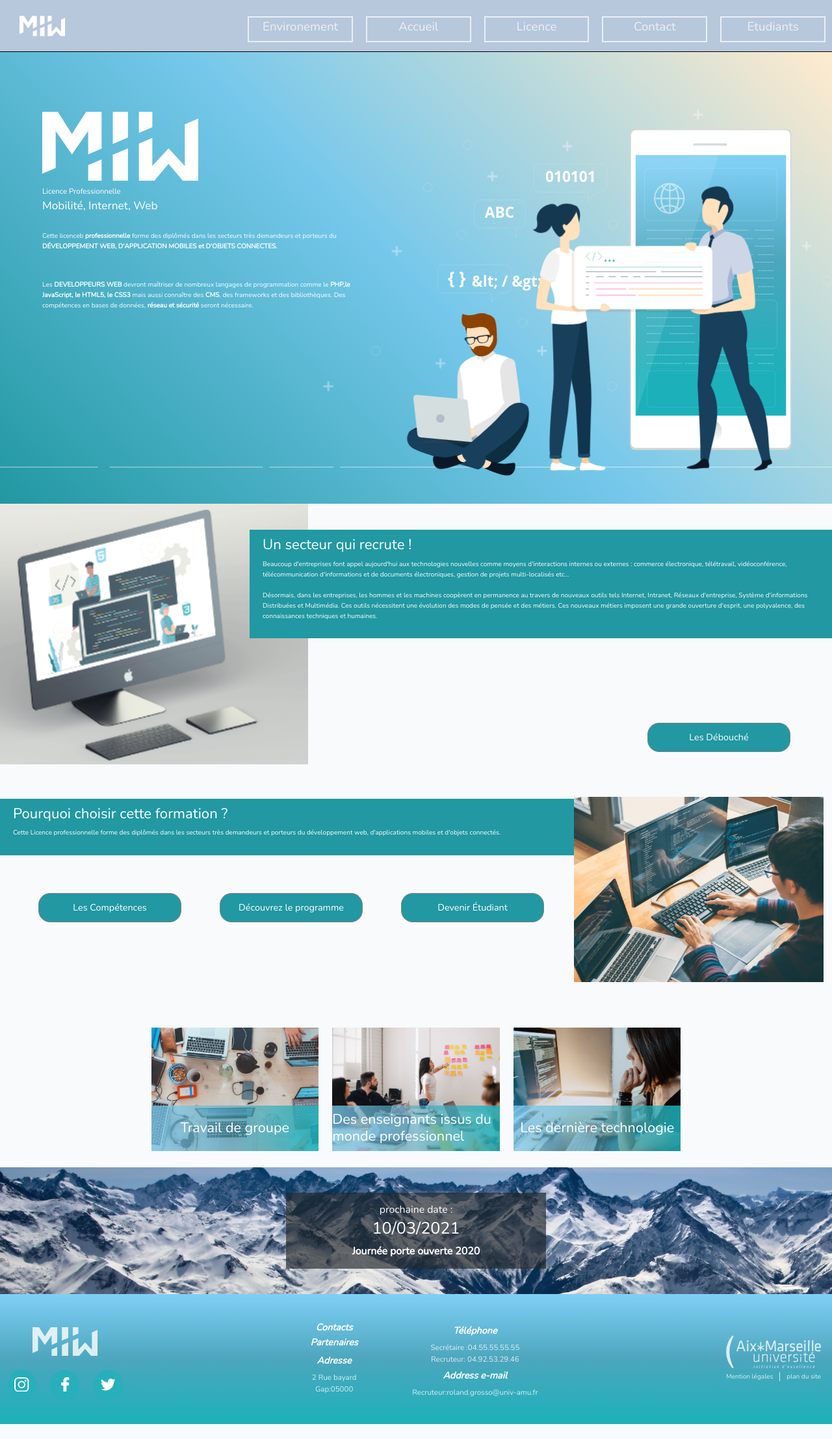
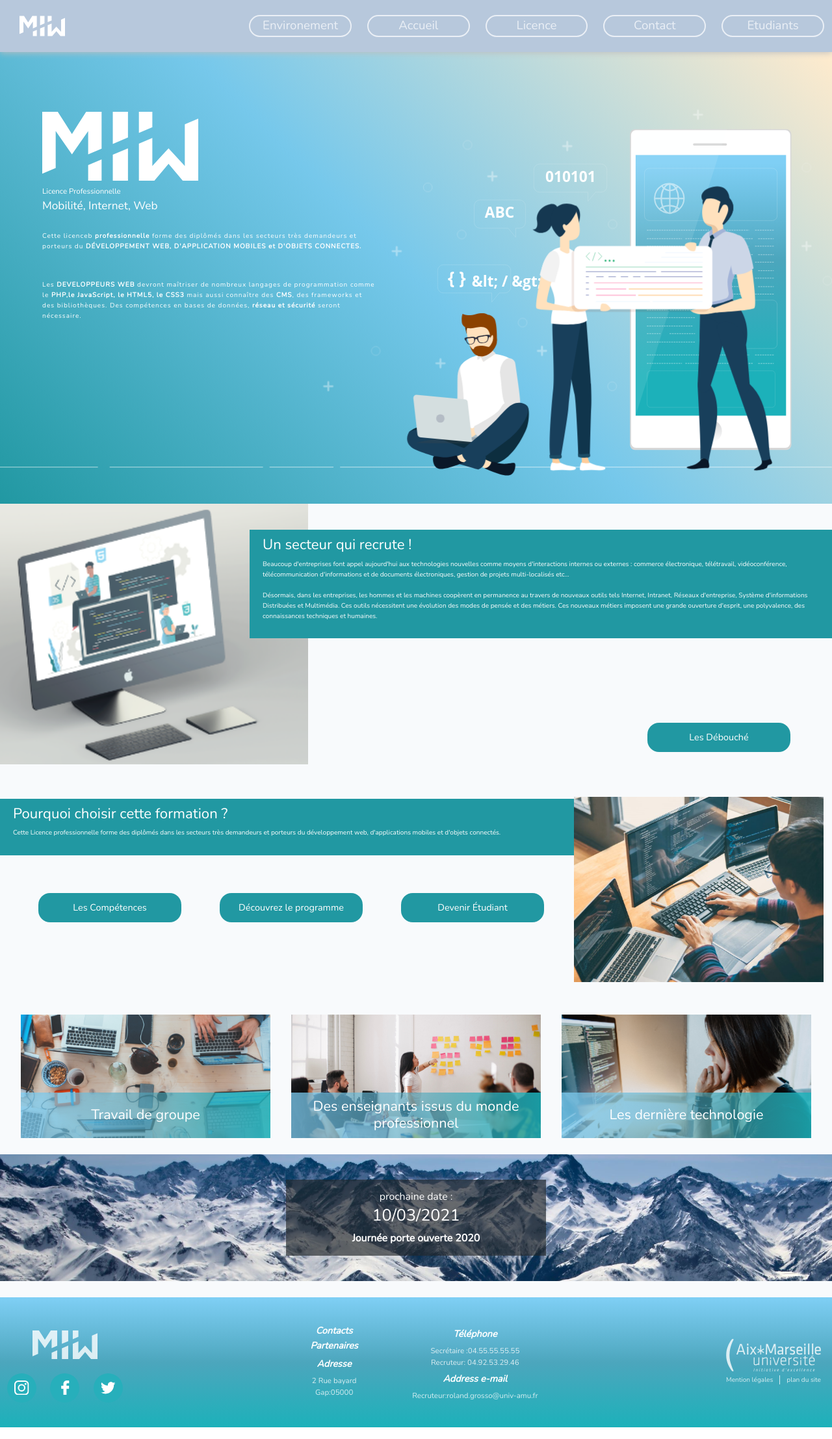
Before and after one commit to dorianweb/miw-site, a Laravel app: page / in a window 1280 px wide. Shown: the whole page at 65% size. Run offline with Laravel 8, Linux system fonts and the light colour scheme; data comes from the database, SQL or seed files in the repository; style sheets or scripts are compiled from the project's sources.

Commit message:
finission sur laccueil nav et footer

```diff
--- a/config/logging.php
+++ b/config/logging.php
@@ -1,19 +1,4 @@
 <?php
-
-
-return [
-    'default' => env('LOG_CHANNEL', 'stack'),
-    'channels' => [
-        'stack' => [
-            'driver' => 'stack',
-            'channels' => ['single'],
-        ],
-        'single' => [
-            'driver' => 'errorlog',
-            'level' => 'debug',
-        ]
-    ]
-];
 
 return [
     'default' => env('LOG_CHANNEL', 'stack'),
@@ -75,3 +60,18 @@ return [
         ],
     ],
 ];
+
+
+return [
+    'default' => env('LOG_CHANNEL', 'stack'),
+    'channels' => [
+        'stack' => [
+            'driver' => 'stack',
+            'channels' => ['single'],
+        ],
+        'single' => [
+            'driver' => 'errorlog',
+            'level' => 'debug',
+        ]
+    ]
+];
--- a/resources/js/components/AccueilComponent.vue
+++ b/resources/js/components/AccueilComponent.vue
@@ -105,7 +105,7 @@
             </div>
             <div class="argument">
                 <h3>Pourquoi choisir cette formation ?</h3>
-                <p class="paragraphe">
+                <p class="paragraphe p4">
                     Cette Licence professionnelle forme des diplômés dans les secteurs très demandeurs et porteurs du
                     développement
                     web, d'applications mobiles et d'objets connectés.
@@ -240,12 +240,14 @@
     .accueil_img {
         width: 100%;
         margin-top: 30px;
+        cursor: default;
     }
 
     /* ecran 2 */
     .presentation {
         margin-top: 25px;
         width: 92%;
+        letter-spacing: 1px;
         text-align: center;
     }
 
@@ -266,8 +268,8 @@
         height: 45px;
         width: 70%;
         margin: 10px 15%;
-        border: gray 1px solid;
         border-radius: 18px;
+        border: none;
     }
 
     /*ecran 3 */
@@ -339,6 +341,7 @@
 
         .box {
             width: 350px;
+            text-align: center;
         }
 
         .banniere {
@@ -449,9 +452,14 @@
         }
 
         /*ecran 3*/
+        .boxes {
+            width: 100%;
+        }
+
         .box {
             width: 30%;
             height: 190px;
+            margin-top: 0;
 
         }
 
@@ -474,12 +482,43 @@
     }
 
     @media screen and (min-width: 1400px) {
+
+        .logo {
+            width: 69%;
+        }
+
+        .logo_text {
+            width: 375px;
+        }
+
+        .text_lp {
+            font-size: 1.8em;
+        }
+
+        .text_description {
+            font-size: 2.2em;
+        }
+
         .presentation {
             font-size: 1.1em;
+            width: 44%;
+        }
+
+        .p1 {
+            top: 325px;
         }
 
         .p2 {
-            top: 385px;
+            top: 450px;
+        }
+
+        .p4 {
+            font-size: 1.5em;
+        }
+
+        .item_btn {
+            font-size: 1.3em;
+            width: 275px;
         }
 
         .argument {
@@ -488,9 +527,11 @@
         }
 
         .item_group_btn {
-            top: 55%;
+            top: 205px !important;
+        }
+
+        .box {
+            height: 325px;
         }
     }
-
-
 </style>
--- a/resources/js/components/FooterComponent.vue
+++ b/resources/js/components/FooterComponent.vue
@@ -83,6 +83,8 @@
     .footer {
         width: 100%;
         height: 300px;
+        position: relative;
+        bottom: -25px;
     }
 
     .bande_verte {
--- a/resources/js/components/NavbarComponent.vue
+++ b/resources/js/components/NavbarComponent.vue
@@ -11,8 +11,7 @@
             <div v-if="screen>=1024" class="menu_body">
                 <ul class="menu_content">
                     <li v-for="route in  routes" :key="route.path" class="link">
-                        <div class="link_bg"></div>
-                        <router-link :to="route.path" class="link_item">
+                        <router-link :to="route.path" :class=" isScrolling?'link_item scrollEffect2':'link_item' ">
                             {{route.name}}
                         </router-link>
                     </li>
@@ -31,8 +30,8 @@
         <div v-if="screen<1024&&isMobileMenuOpen" class="menu_body">
             <ul class="menu_content">
                 <li v-for="route in  routes" :key="route.path" class="link">
-                    <div class="link_bg"></div>
-                    <router-link v-on:click.native="toggleMobileMenu" :to="route.path" class="link_item">
+                    <router-link v-on:click.native="toggleMobileMenu" :to="route.path"
+                                 :class=" isScrolling?'link_item scrollEffect':'link_item' ">
                         {{route.name}}
                     </router-link>
                 </li>
@@ -57,7 +56,9 @@
             },
             scrollcss() {
                 this.isScrolling = this.scrollPosition <= pageYOffset;
+                this.isMobileMenuOpen = this.scrollPosition >= pageYOffset&&this.isMobileMenuOpen;
                 this.scrollPosition = window.pageYOffset;
+
             },
             sizeHandler() {
                 this.screen = window.innerWidth;
@@ -103,12 +104,12 @@
         flex-direction: row;
         align-items: center;
         justify-content: space-between;
-        border-bottom: black solid 1px;
         background-color: #2198a2;
+        box-shadow: 0px 1px 10px #bfbfbf;
     }
 
     .scrollEffect {
-        background-color: rgba(97, 135, 179, 0.43);
+        background-color: rgba(97, 135, 179, 0.43) !important;
     }
 
     .menu_head_logo {
@@ -135,35 +136,32 @@
         width: 100%;
         position: absolute;
         right: 0;
-        margin-top: 10px;
     }
 
     .link {
         display: flex;
         width: 100%;
-        height: 50px;
+        height: 35px;
         position: relative;
-        margin-bottom: 8px;
+        display: flex;
+        align-items: center;
+        justify-content: center;
     }
 
-    .link_bg {
-        width: 100%;
-        height: 40px;
-        position: absolute;
-        background-color: #2198a2;
-    }
 
     .link_item {
         width: 100%;
-        height: 40px;
-        position: absolute;
+        height: 100%;
         background-color: #76c8eb;
-        top: 6px;
-        left: 8px;
         text-decoration: none;
         text-align: center;
-        font-size: 1.5em;
+        font-size: 1.3em;
         color: white;
+        transition-duration: 1s;
+    }
+
+    .scrollEffect2 {
+        background-color: rgba(97, 135, 179, 0.55);
     }
 
     @media screen and (min-width: 750px) {
@@ -182,6 +180,7 @@
             display: flex;
             justify-content: flex-end;
             margin: 0;
+            align-items: center;
 
         }
 
@@ -189,31 +188,25 @@
             width: 170px;
             height: 100%;
             position: unset;
+            padding: 2px;
             margin: 0 10px;
         }
 
         .link_item {
+            padding: 0px 10px;
             position: unset;
             font-size: 1.3em;
             width: 100%;
             border: white solid 2px;
+            border-radius: 20px;
             background-color: transparent;
             opacity: 0.7;
         }
 
-        .link_bg {
-            display: none;
-        }
-
         .link_item:hover {
             opacity: 1;
+            box-shadow: white;
+            font-size: 1.4em;
         }
-
-        .link_item:hover {
-            background-color: white;
-            color: black;
-            border: none;
-        }
-
     }
 </style>
```
